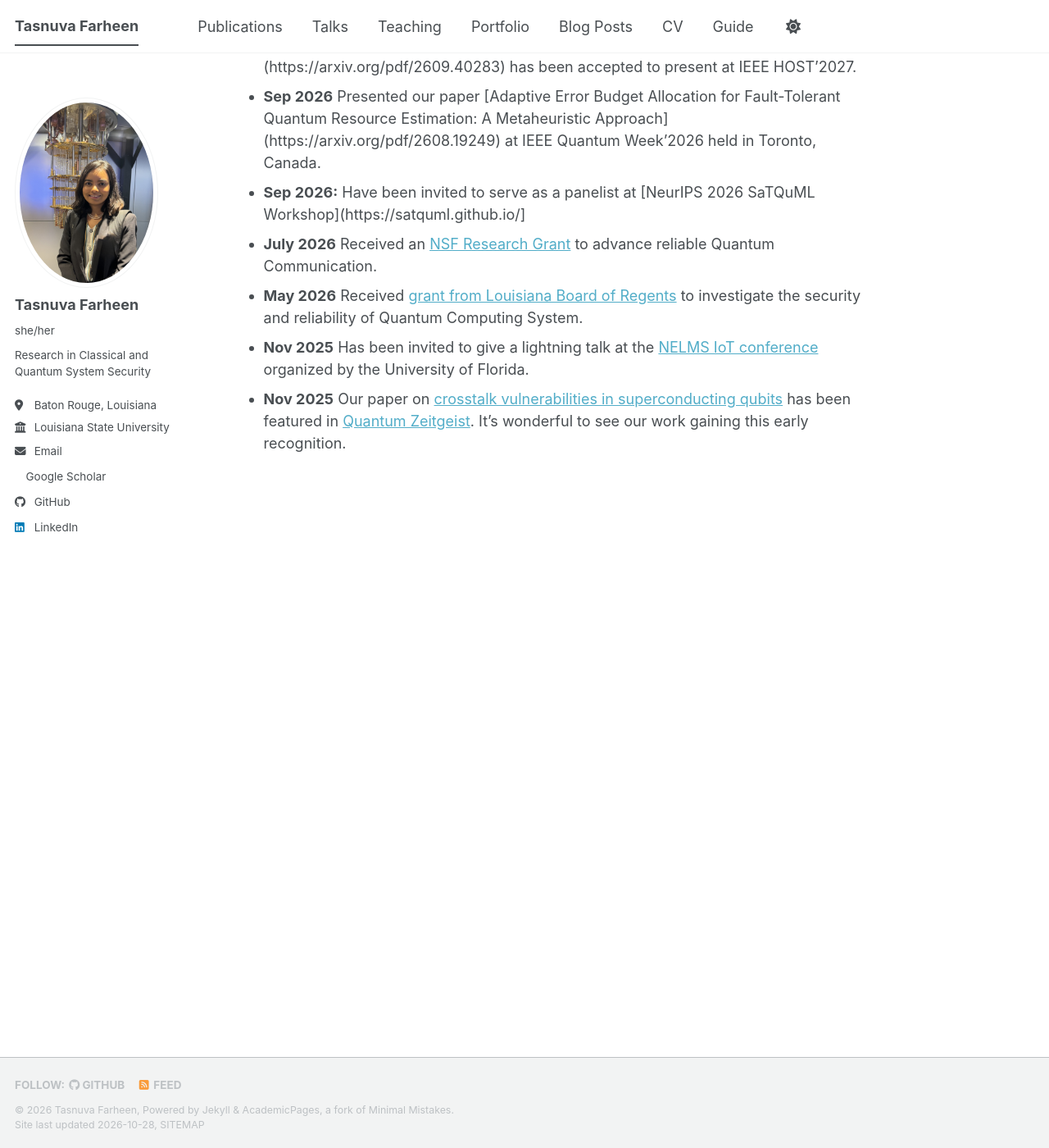
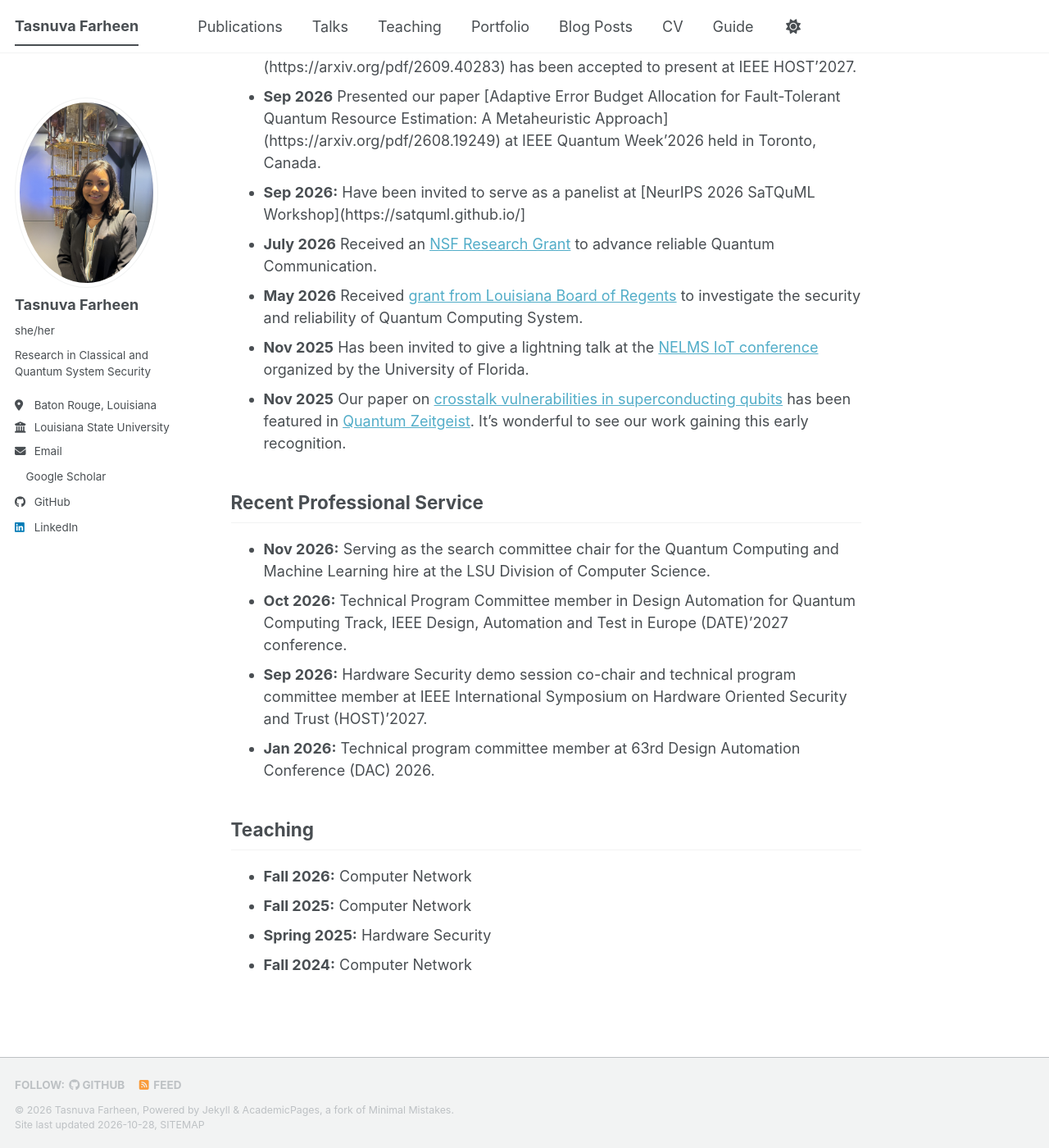
Before and after one commit to tasnuvafarheenanika/tasnuvafarheenanika.github.io, a Jekyll site: the page built from _pages/about.md, in a window 1280 px wide and 1400 px high, scrolled down 946 px. Shown: the whole window at 82% size. Built offline with Jekyll 4.4.1, drawn with Linux system fonts in a browser that asks for light colours; a style sheet for code colours, icons or effects is not loaded.

Commit message:
Update about.md

```diff
--- a/_pages/about.md
+++ b/_pages/about.md
@@ -25,3 +25,16 @@ Hi, I am Tasnuva Farheen, an Assistant Professor and director of the [SRSS (Secu
 - **May 2026** Received [grant from Louisiana Board of Regents](https://www.lsu.edu/eng/news-stories/2026/08/lsu-cse-professors-receive-board-of-regents-award.php) to investigate the security and reliability of Quantum Computing System.
 - **Nov 2025** Has been invited to give a lightning talk at the [NELMS IoT conference](https://iot.institute.ufl.edu/iot-conference-2026/)  organized by the University of Florida.
 - **Nov 2025** Our paper on [crosstalk vulnerabilities in superconducting qubits](https://dl.acm.org/doi/full/10.1145/3733825.3765282) has been featured in [Quantum Zeitgeist](https://quantumzeitgeist.com/quantum-pulse-circuit-mapping-reveals-stealthy-crosstalk-attack-three/). It's wonderful to see our work gaining this early recognition.
+
+
+## Recent Professional Service
+- **Nov 2026:** Serving as the search committee chair for the Quantum Computing and Machine Learning hire at the LSU Division of Computer Science.
+- **Oct 2026:** Technical Program Committee member in Design Automation for Quantum Computing Track, IEEE Design, Automation and Test in Europe (DATE)'2027 conference.
+- **Sep 2026:** Hardware Security demo session co-chair and technical program committee member at IEEE International Symposium on Hardware Oriented Security and Trust (HOST)'2027.
+- **Jan 2026:** Technical program committee member at 63rd Design Automation Conference (DAC) 2026.
+
+## Teaching
+- **Fall 2026:** Computer Network
+- **Fall 2025:** Computer Network
+- **Spring 2025:** Hardware Security
+- **Fall 2024:** Computer Network
```
